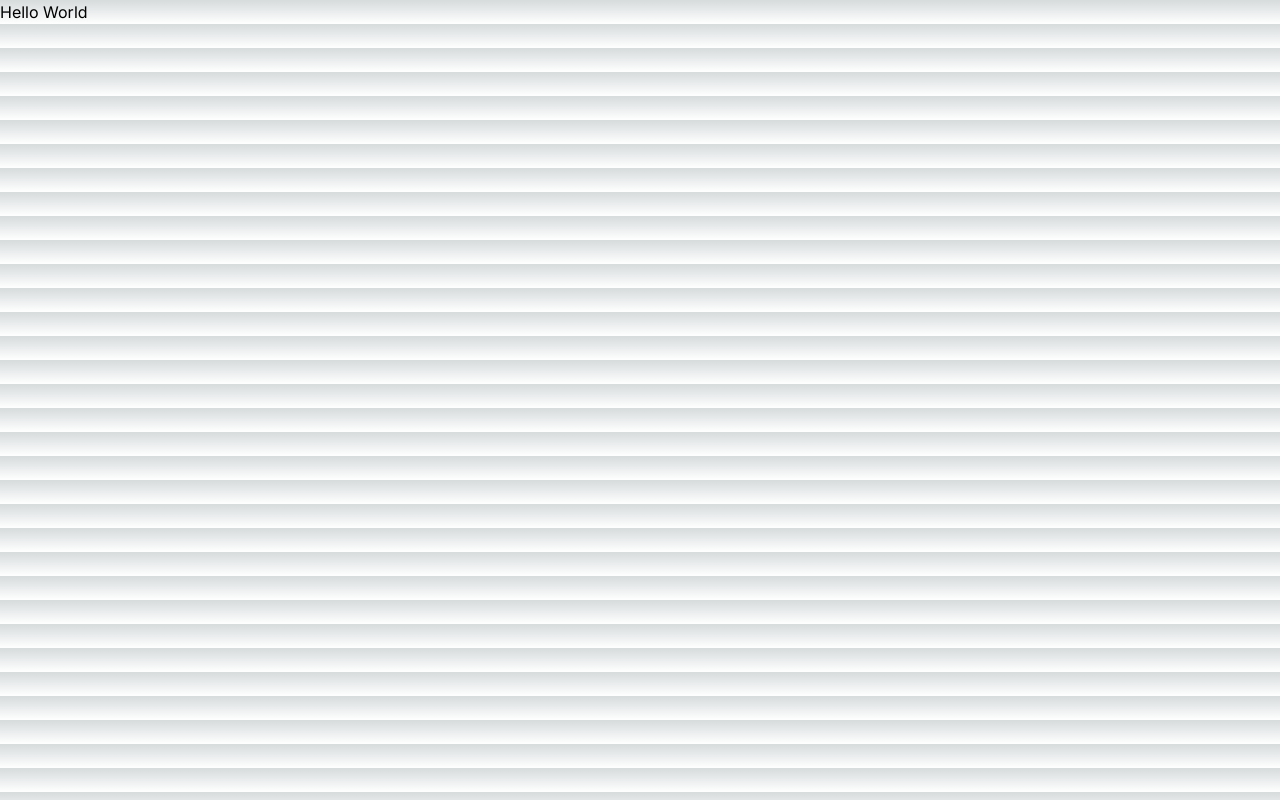
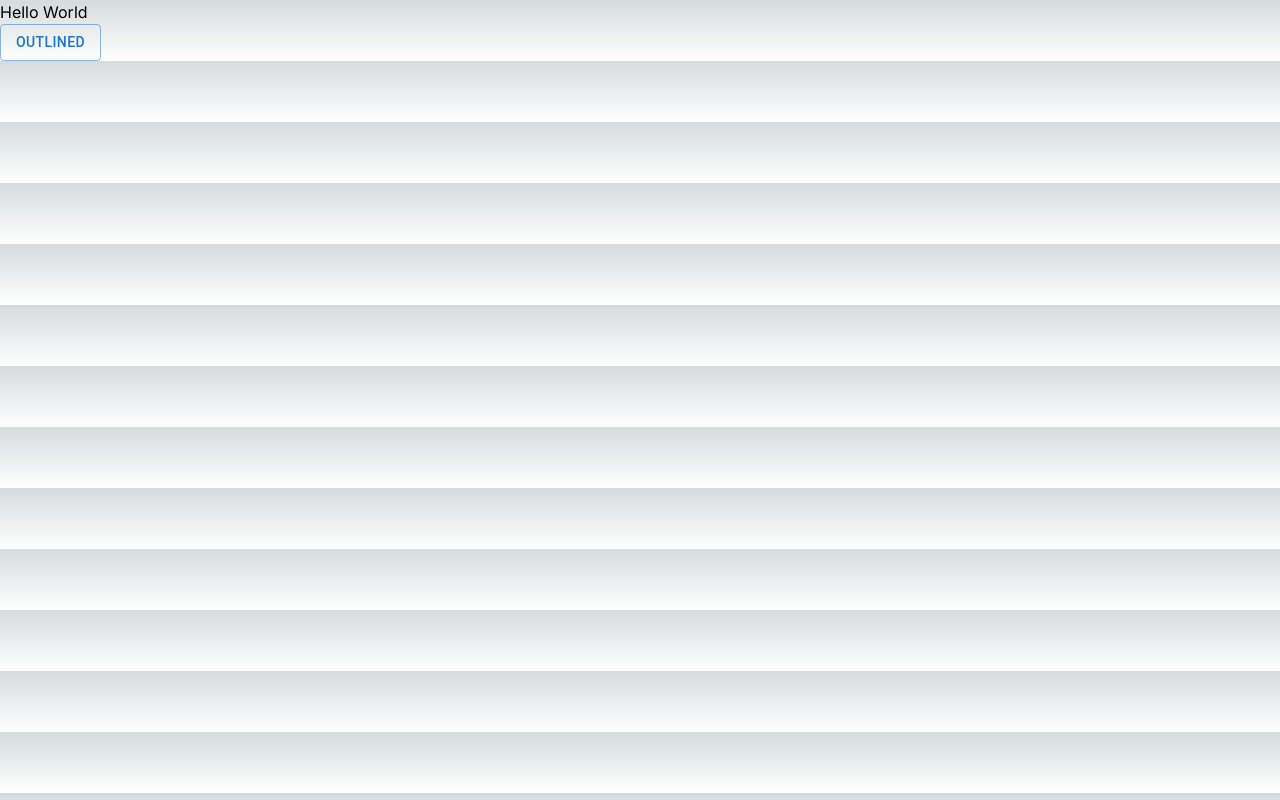
Before and after one commit to JackBerezhnov/driend, a Next.js app: page / in a window 1280 px wide. Built offline with nearby package versions, Linux system fonts and the light colour scheme.

Commit message:
Added Material UI library

```diff
--- a/src/app/page.tsx
+++ b/src/app/page.tsx
@@ -1,7 +1,10 @@
+import Button from '@mui/material/Button';
+
 export default function Home() {
   return (
     <div>
       <h1>Hello World</h1>
+      <Button variant="outlined">Outlined</Button>
     </div>
   );
 }
```
Also changed, not shown: package.json (+8 -5 lines), 1 other file (tests, documents, lock files or other folders).
